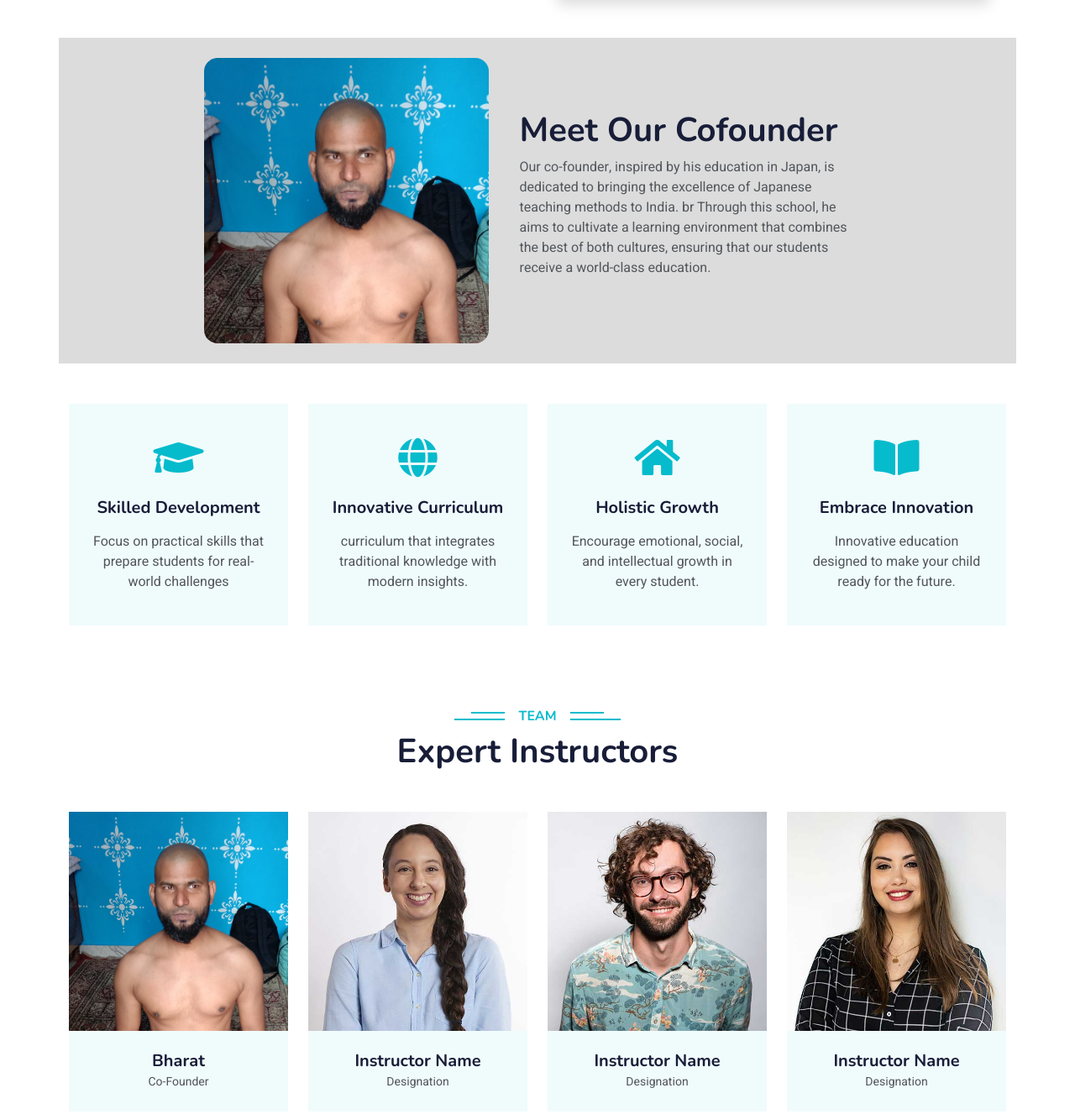
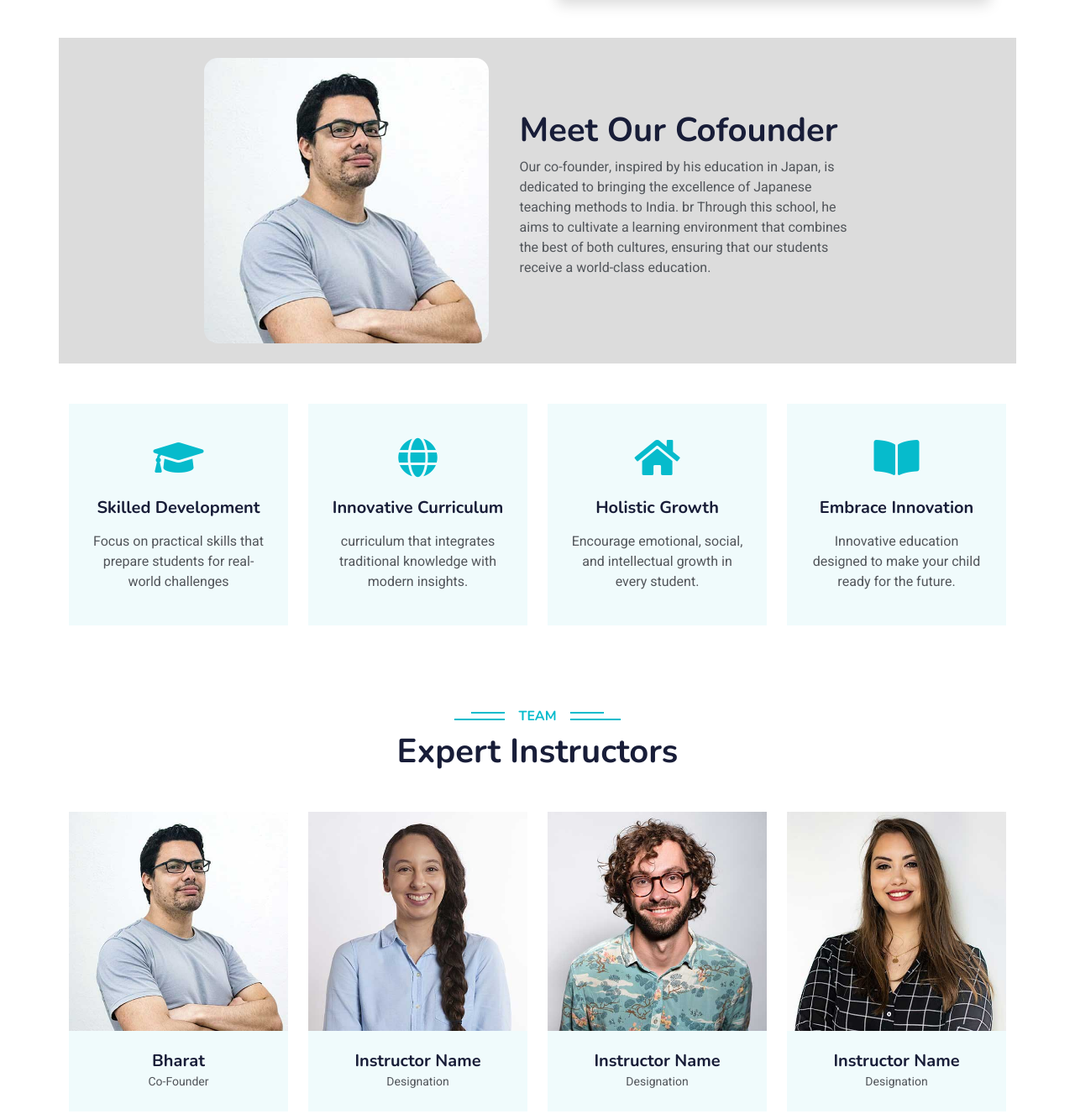
Before and after one commit to Rahulosho/elearning-html-template, a plain HTML site: page about.html in a window 1280 px wide. Shown: the part 985-2312 px from the top of the page at 84% size. Drawn offline with nearby package versions, Linux system fonts and the light colour scheme.

Commit message:
co founder pic change

```diff
--- a/about.html
+++ b/about.html
@@ -142,7 +142,7 @@
         <div class="row p-lg-4 justify-content-center align-items-center" style="background-color: gainsboro;">
 
             <div class="col-lg-4 col-md-3">
-                <img class="w-100 round-img" src="./img/allahu.jpg" alt="">
+                <img class="w-100 round-img" src="./img/team-1.jpg" alt="">
             </div>
 
             <div class="col-lg-5 p-4">
@@ -236,7 +236,7 @@
                 <div class="col-lg-3 col-md-6 wow fadeInUp" data-wow-delay="0.1s">
                     <div class="team-item bg-light">
                         <div class="overflow-hidden">
-                            <img class="img-fluid" src="img/allahu.jpg" alt="">
+                            <img class="img-fluid" src="img/team-1.jpg" alt="">
                         </div>
                         <div class="text-center p-4">
                             <h5 class="mb-0">Bharat</h5>
```
